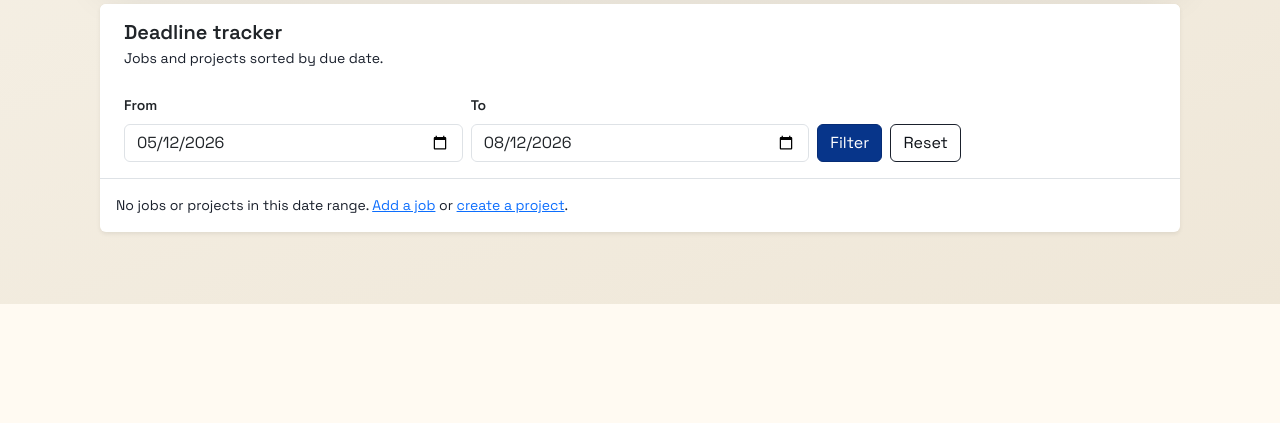
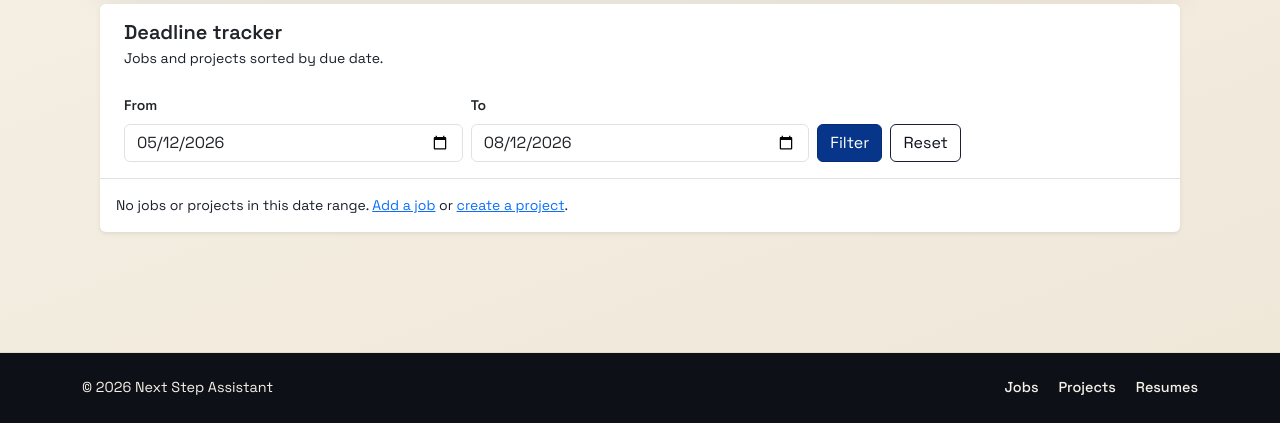
Before and after one commit to NU-CS-Software-Studio-Spring-26/project-next-step-assistant, a Rails app: page / in a window 1280 px wide. Shown: the part 601-1024 px from the top of the page. Before the commit the page ends 905 px from the top, so only its background shows below. Run offline with Rails 7, Linux system fonts and the light colour scheme; some libraries are stand-ins or nearby versions.

Commit message:
Add semantic landmarks: main, footer, contentinfo
Wraps page content in <main id="main-content" tabindex="-1"> at the
layout level so every route gets a main landmark (not just the home
view). Adds <footer role="contentinfo"> with copyright and footer
nav. Removes nested <main> from home/index.html.erb to avoid two
main landmarks on the homepage.

```diff
--- a/app/assets/stylesheets/app.css
+++ b/app/assets/stylesheets/app.css
@@ -497,7 +497,54 @@ button:focus-visible,
 .btn:focus-visible,
 input:focus-visible,
 select:focus-visible,
-textarea:focus-visible {
+textarea:focus-visible,
+[tabindex]:focus-visible {
 	outline: 2px solid #0a5855;
 	outline-offset: 2px;
 }
+
+/* Hide outline on programmatic focus of main landmark (skip-link target) */
+main:focus {
+	outline: none;
+}
+
+/* Site footer landmark */
+.site-footer {
+	margin-top: 3rem;
+	padding: 1.5rem 0;
+	background: #0d1117;
+	color: #f5f1e8;
+	border-top: 1px solid var(--home-border);
+}
+
+.site-footer .container {
+	display: flex;
+	flex-wrap: wrap;
+	align-items: center;
+	justify-content: space-between;
+	gap: 1rem;
+}
+
+.footer-copy {
+	margin: 0;
+	font-size: 0.9rem;
+}
+
+.footer-nav {
+	display: flex;
+	flex-wrap: wrap;
+	gap: 1.25rem;
+}
+
+.footer-nav a {
+	color: #f5f1e8;
+	text-decoration: none;
+	font-size: 0.9rem;
+	font-weight: 500;
+}
+
+.footer-nav a:hover,
+.footer-nav a:focus {
+	color: #fff;
+	text-decoration: underline;
+}
--- a/app/views/home/index.html.erb
+++ b/app/views/home/index.html.erb
@@ -1,6 +1,6 @@
 <% content_for :title, "Home — Next Step Assistant" %>
 
-<main class="home-page" id="main-content">
+<div class="home-page">
 	<header class="hero">
 		<p class="eyebrow">Next Step Assistant</p>
 		<h1>Track every application, interview, and follow-up in one place.</h1>
@@ -76,4 +76,4 @@
 			<% end %>
 		</div>
 	</section>
-</main>
+</div>
--- a/app/views/layouts/application.html.erb
+++ b/app/views/layouts/application.html.erb
@@ -93,7 +93,8 @@
       </div>
     </nav>
 
-    <div class="container mt-3">
+    <main id="main-content" tabindex="-1">
+      <div class="container mt-3" role="region" aria-label="Notifications">
         <% if notice.present? %>
           <div class="alert alert-info alert-dismissible fade show" role="alert">
             <%= notice %>
@@ -122,5 +123,19 @@
       </div>
 
       <%= yield %>
+    </main>
+
+    <footer class="site-footer" role="contentinfo">
+      <div class="container">
+        <p class="footer-copy">
+          &copy; <%= Date.today.year %> Next Step Assistant
+        </p>
+        <nav class="footer-nav" aria-label="Footer">
+          <%= link_to "Jobs", jobs_path %>
+          <%= link_to "Projects", projects_path %>
+          <%= link_to "Resumes", resumes_path %>
+        </nav>
+      </div>
+    </footer>
   </body>
 </html>
```
Lines whose indentation alone changed are shown as unchanged.
